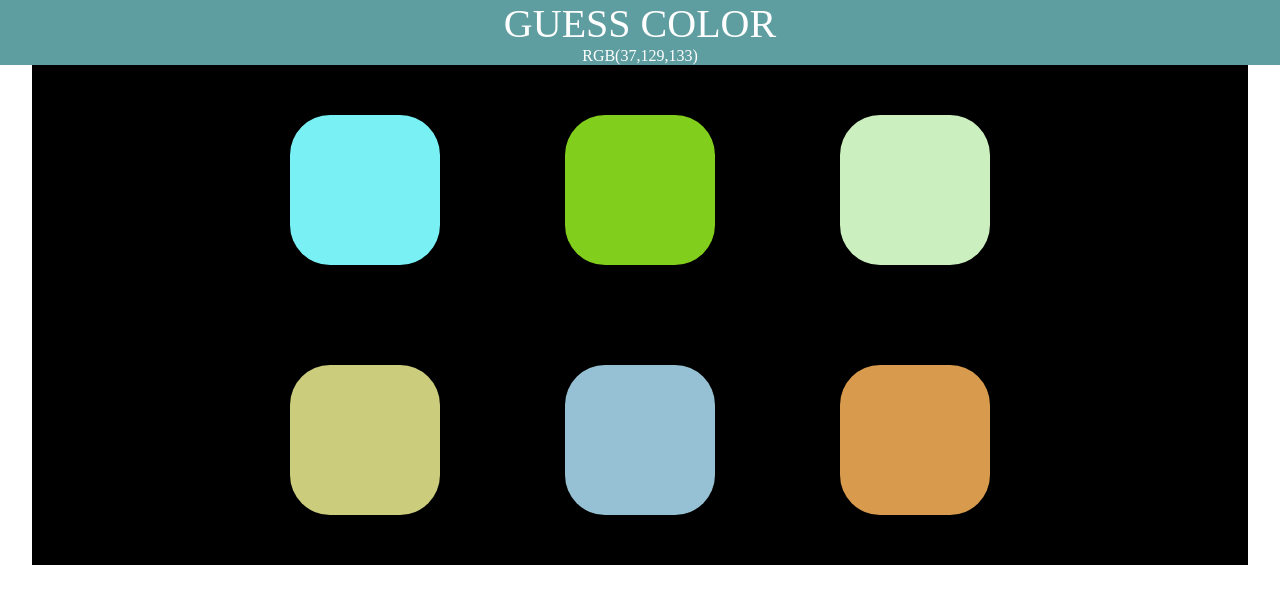
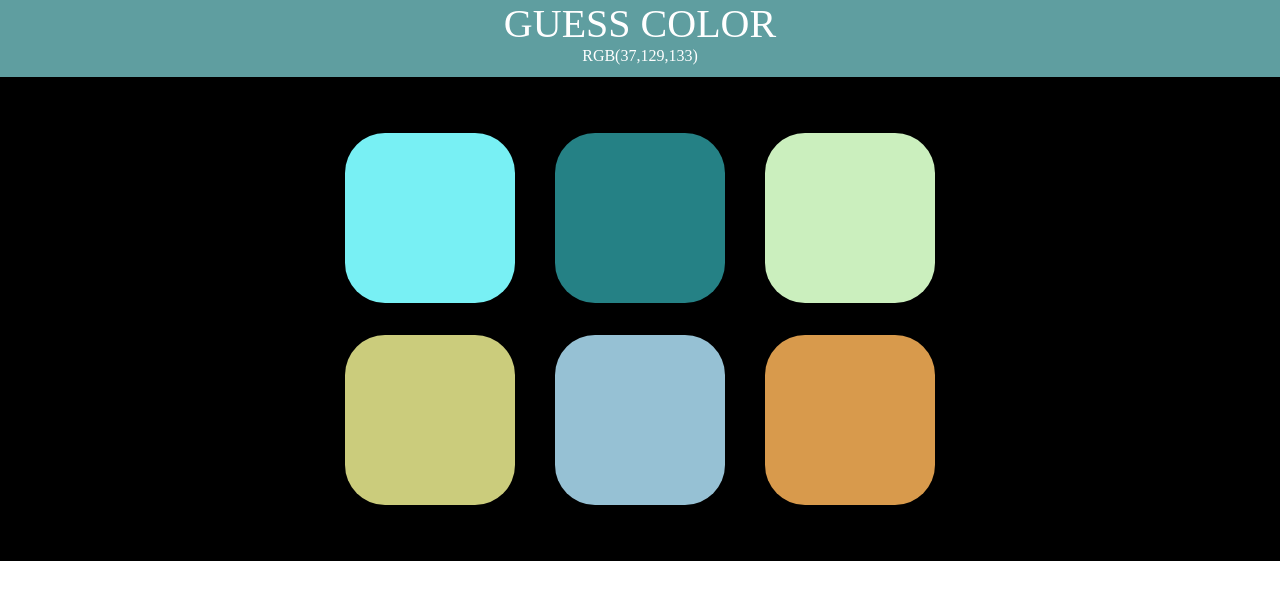
Before and after one commit to RomainVenel/GuessColor, a React (Create React App) app: page / in a window 1280 px wide. Shown: the top 604 px of the page. Built offline with nearby package versions, Linux system fonts and the light colour scheme; the HTML template or start-up script is replaced by a standard one.

Commit message:
Aleatoire couleur + placement aléatoire également + style 3 couleurs ligne

```diff
--- a/public/index.html
+++ b/public/index.html
@@ -9,7 +9,6 @@
       name="description"
       content="Web site created using create-react-app"
     />
-    <link rel="apple-touch-icon" href="%PUBLIC_URL%/logo192.png" />
     <!--
       manifest.json provides metadata used when your web app is installed on a
       user's mobile device or desktop. See https://developers.google.com/web/fundamentals/web-app-manifest/
--- a/src/App.css
+++ b/src/App.css
@@ -6,24 +6,28 @@
   background-color: cadetblue;
   color: #ffffff;
   text-transform: uppercase;
+  font-family: 'Odibee Sans', cursive;
 }
 
 .title {
   font-size: 40px;
 }
 
+.random-color {
+  padding-bottom: 12px;
+}
+
 .grid-colors {
-  width: 95%;
+  display: flex;
+  flex-wrap: wrap;
+  justify-content: center;
   background-color: black;
-  margin: auto;
-  display: flex;
-  justify-content: center;
-  gap: 25px;
+  padding: 40px calc((100% - (255px * 3)) / 2);
 }
 
 .view-color {
-  width: 150px;
-  height: 150px;
+  height: 170px;
+  flex: 0 0 170px;
+  margin: 1em 20px;
   border-radius: 40px;
-  margin: 50px;
 }
--- a/src/App.jsx
+++ b/src/App.jsx
@@ -18,7 +18,7 @@ function App() {
   return (
     <div className="App">
         <RandomColor color={randomColor}/>
-        <ListColors/>
+        <ListColors color={randomColor}/>
     </div>
   );
 }
--- a/src/components/ListColors.jsx
+++ b/src/components/ListColors.jsx
@@ -2,19 +2,25 @@ import * as React from "react";
 import './../App.css';
 import ViewColor from "./ViewColor";
 
-function ListColors() {
+function ListColors(props) {
+
+    let color = props.color;
+    const nbColors = [0,1,2,3,4,5];
+    const randPlaceColor = Math.floor(Math.random() * 6);
+
+    const getColors = (index) => {
+        if (index === randPlaceColor) {
+            return <ViewColor key={index} color={color}/>
+        }
+        return <ViewColor key={index}/>
+    };
 
     return (
         <div>
             <div className="grid-colors">
-                <ViewColor/>
-                <ViewColor/>
-                <ViewColor/>
-            </div>
-            <div className="grid-colors">
-                <ViewColor/>
-                <ViewColor/>
-                <ViewColor/>
+                {nbColors.map((number) =>
+                    getColors(number)
+                )}
             </div>
         </div>
     );
--- a/src/components/ViewColor.jsx
+++ b/src/components/ViewColor.jsx
@@ -1,12 +1,12 @@
 import * as React from "react";
 import './../App.css';
 
-function ViewColor() {
+function ViewColor(props) {
 
-    let randomColor = Math.floor(Math.random()*16777215).toString(16);
+    let randomColor = '#'+(0x1000000+Math.random()*0xffffff).toString(16).substr(1,6);
 
     return (
-        <div className="view-color" style={{'backgroundColor': '#' + randomColor}}>
+        <div className="view-color" style={{ backgroundColor: props.color !== undefined? props.color: randomColor}}>
 
         </div>
     );
```
Also changed, not shown: public/manifest.json.
